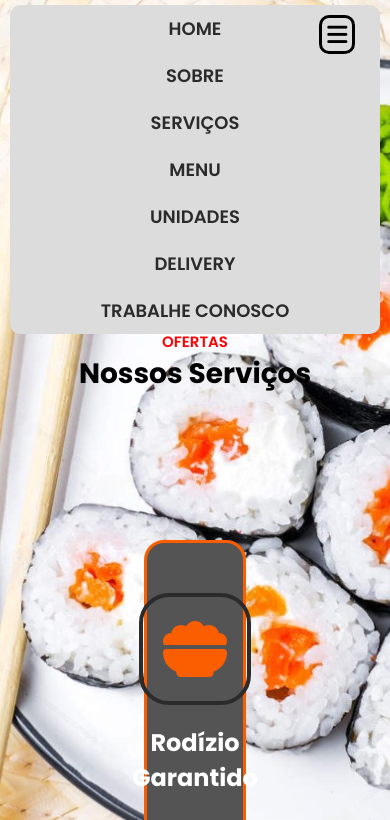
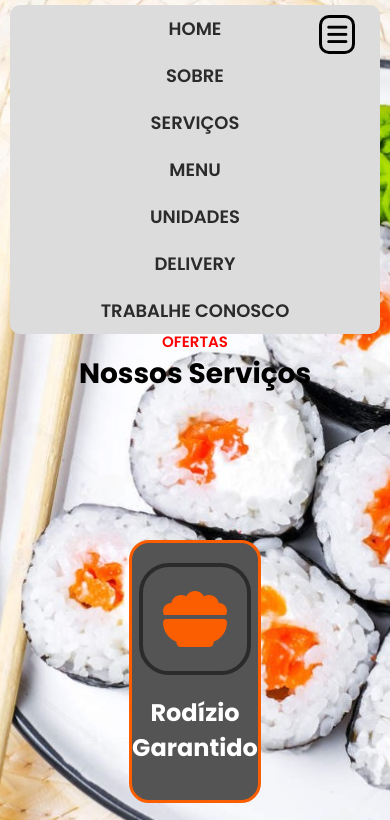
Before and after one commit to LuizNatal/ProjSuschia, a plain HTML site: page Serviços.html in a window 390 px wide. In both pictures the pointer is over the element "Rodízio Garantido". Shown: the top 820 px of the page. Drawn offline with Linux system fonts and the light colour scheme.

Commit message:
Update Serviços.css

```diff
--- a/Serviços.css
+++ b/Serviços.css
@@ -652,7 +652,7 @@ body::-webkit-scrollbar-thumb{
 @media (max-width: 900px)  {
 
     .box{
-    width: 50%;
+    width: 70%;
     min-height: 125px;
     display: flex;
     align-items: center;
@@ -664,13 +664,13 @@ body::-webkit-scrollbar-thumb{
 }
 
 .box:hover{
-    width:55%;
+    width: 70%;
     min-height: 125px;
     display: flex;
     align-items: center;
     justify-content: center;
     flex-direction: column;
-    padding: 45 10%;
+    padding: 15 5%;
 }
 
 
```
